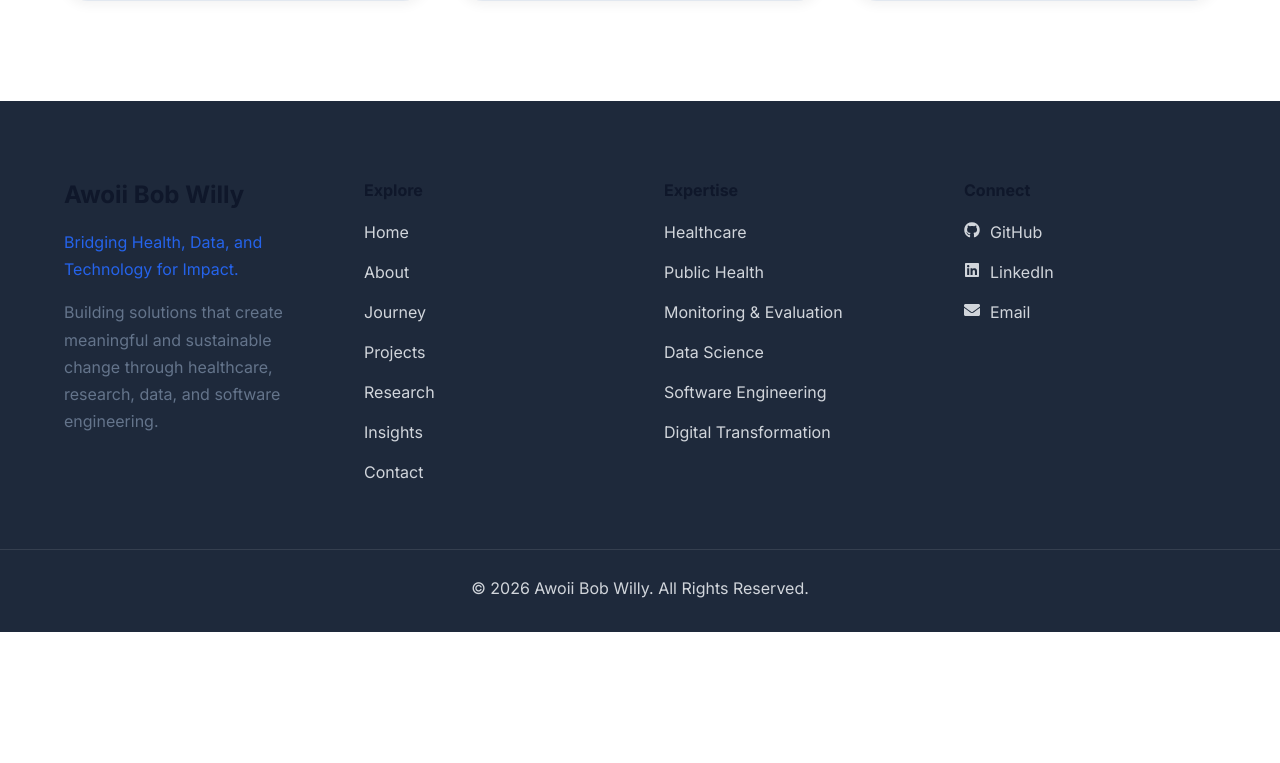
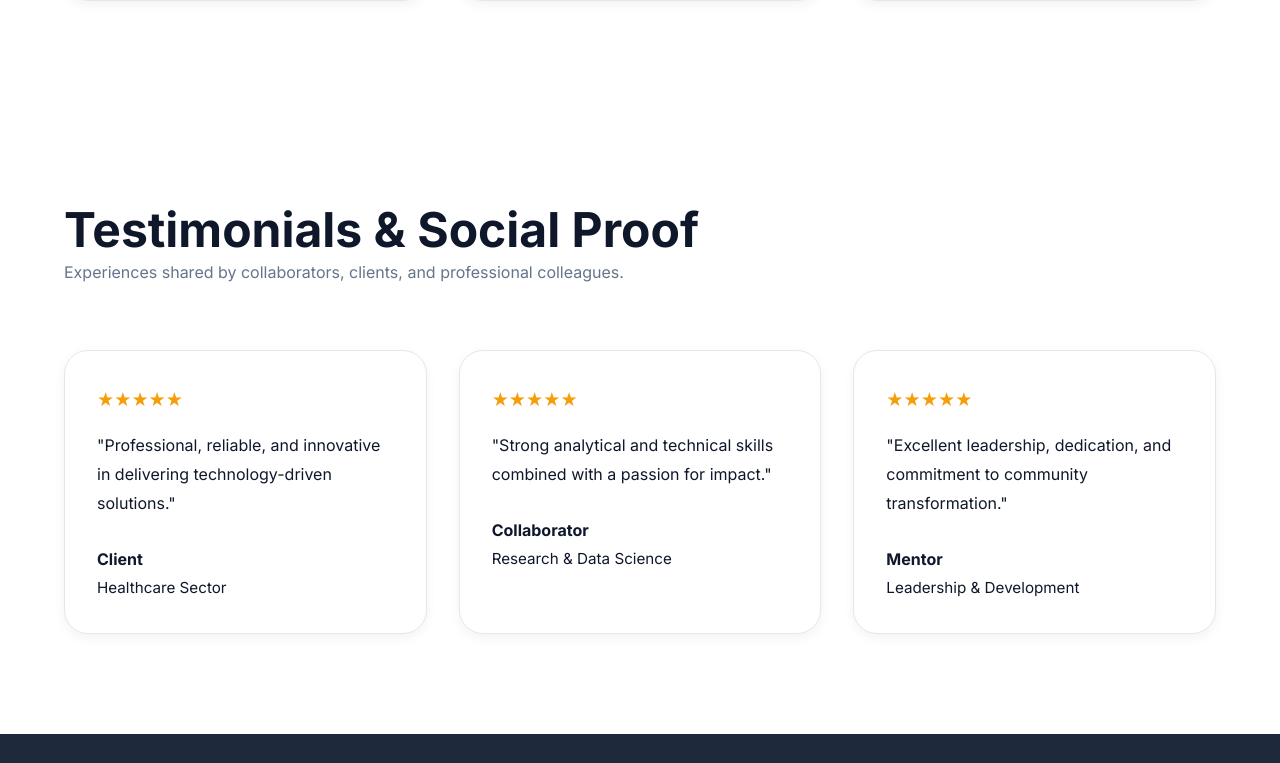
Before and after one commit to awoiibobwilly/abwp-frontend, a React (Vite) app: page / in a window 1280 px wide. Shown: the part 5617-6380 px from the top of the page. Before the commit the page ends 6249 px from the top, so only its background shows below. Built offline with nearby package versions, Linux system fonts and the light colour scheme.

Commit message:
home: added and implemented Testimonials

```diff
--- /dev/null
+++ b/src/components/home/TestimonialCard.jsx
@@ -0,0 +1,29 @@
+function TestimonialCard({
+    quote,
+    name,
+    role,
+  }) {
+    return (
+      <div className="testimonial-card">
+
+        <div className="testimonial-stars">
+          ★★★★★
+        </div>
+
+        <p className="testimonial-quote">
+          "{quote}"
+        </p>
+
+        <div className="testimonial-author">
+
+          <h4>{name}</h4>
+
+          <span>{role}</span>
+
+        </div>
+
+      </div>
+    );
+  }
+
+  export default TestimonialCard;
--- a/src/components/home/Testimonials.jsx
+++ b/src/components/home/Testimonials.jsx
@@ -0,0 +1,44 @@
+import TestimonialCard from "./TestimonialCard";
+import { testimonialData } from "../../data/testimonialData";
+
+import "../../styles/home/testimonials.css";
+
+function Testimonials() {
+  return (
+    <section className="testimonials section">
+
+      <div className="container">
+
+        <div className="section-header">
+
+          <h2 className="section-title">
+            Testimonials & Social Proof
+          </h2>
+
+          <p className="section-subtitle">
+            Experiences shared by collaborators,
+            clients, and professional colleagues.
+          </p>
+
+        </div>
+
+        <div className="testimonials-grid">
+
+          {
+            testimonialData.map((item, index) => (
+              <TestimonialCard
+                key={index}
+                {...item}
+              />
+            ))
+          }
+
+        </div>
+
+      </div>
+
+    </section>
+  );
+}
+
+export default Testimonials;
--- a/src/data/testimonialData.js
+++ b/src/data/testimonialData.js
@@ -1,22 +1,22 @@
 export const testimonialData = [
   {
-      name: "Dr. John Doe",
-      position: "Public Health Specialist",
     quote:
-        "Awoii Bob Willy demonstrates exceptional professionalism and commitment to excellence.",
+      "Professional, reliable, and innovative in delivering technology-driven solutions.",
+    name: "Client",
+    role: "Healthcare Sector",
   },
 
   {
-      name: "Jane Smith",
-      position: "Data and Research Consultant",
     quote:
-        "His ability to combine healthcare knowledge with technology creates meaningful impact.",
+      "Strong analytical and technical skills combined with a passion for impact.",
+    name: "Collaborator",
+    role: "Research & Data Science",
   },
 
   {
-      name: "Michael Brown",
-      position: "Software Engineer",
     quote:
-        "Bob consistently delivers high-quality work with integrity and creativity.",
+      "Excellent leadership, dedication, and commitment to community transformation.",
+    name: "Mentor",
+    role: "Leadership & Development",
   },
 ];
--- a/src/pages/Home.jsx
+++ b/src/pages/Home.jsx
@@ -4,6 +4,7 @@ import Highlights from "../components/home/Highlights";
 import FeaturedProjects from "../components/home/FeaturedProjects";
 import JourneyPreview from "../components/home/JourneyPreview";
 import Research from "../components/home/Research";
+import Testimonials from "../components/home/Testimonials";
 
 function Home() {
   return (
@@ -20,6 +21,8 @@ function Home() {
 
       <Research />
 
+      <Testimonials />
+
     </>
   );
 }
--- /dev/null
+++ b/src/styles/home/testimonials.css
@@ -0,0 +1,115 @@
+/* ==========================================
+   TESTIMONIALS
+========================================== */
+
+.testimonials-grid {
+
+    display: grid;
+
+    grid-template-columns: repeat(3,1fr);
+
+    gap: 2rem;
+
+    margin-top: 4rem;
+
+}
+
+/* ==========================================
+   CARD
+========================================== */
+
+.testimonial-card {
+
+    background: white;
+
+    border: 1px solid var(--border);
+
+    border-radius: 24px;
+
+    padding: 2rem;
+
+    box-shadow: var(--shadow-sm);
+
+    transition: .4s;
+
+}
+
+.testimonial-card:hover {
+
+    transform: translateY(-10px);
+
+    box-shadow: var(--shadow-md);
+
+}
+
+/* ==========================================
+   STARS
+========================================== */
+
+.testimonial-stars {
+
+    font-size: 1.2rem;
+
+    color: #f59e0b;
+
+    margin-bottom: 1rem;
+
+}
+
+/* ==========================================
+   QUOTE
+========================================== */
+
+.testimonial-quote {
+
+    line-height: 1.8;
+
+    color: var(--text-light);
+
+    margin-bottom: 2rem;
+
+}
+
+/* ==========================================
+   AUTHOR
+========================================== */
+
+.testimonial-author h4 {
+
+    color: var(--primary);
+
+    margin-bottom: .3rem;
+
+}
+
+.testimonial-author span {
+
+    color: var(--text-light);
+
+    font-size: .95rem;
+
+}
+
+/* ==========================================
+   RESPONSIVE
+========================================== */
+
+@media(max-width:992px){
+
+    .testimonials-grid{
+
+        grid-template-columns: repeat(2,1fr);
+
+    }
+
+}
+
+@media(max-width:576px){
+
+    .testimonials-grid{
+
+        grid-template-columns: 1fr;
+
+    }
+
+}
```
Lines whose indentation alone changed are shown as unchanged.
